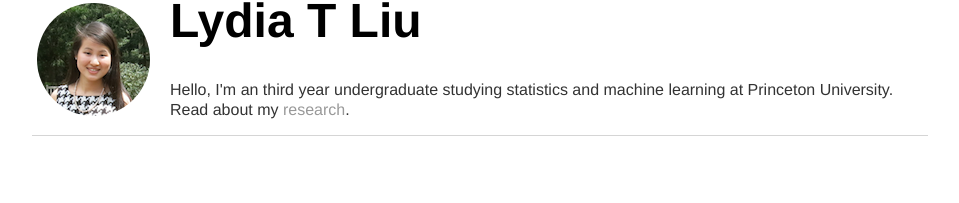
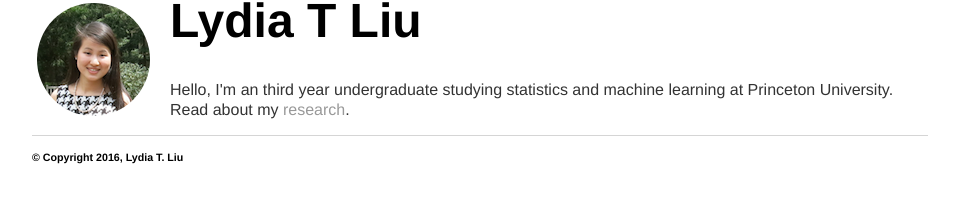
Before and after one commit to serenalwang/serenalwang.github.io, a Jekyll site: the page built from index.html, in a window 1280 px wide. Shown: the part 117-320 px from the top of the page, without its empty margins (160-1119 px from the left). Built offline with Jekyll 4.4.1, drawn with Linux system fonts in a browser that asks for light colours.

Commit message:
Update default.html

```diff
--- a/_layouts/default.html
+++ b/_layouts/default.html
@@ -20,6 +20,7 @@
 		</div><!-- /.container -->
 		<footer>
     		<ul>
+    			<li><small>© Copyright 2016, Lydia T. Liu</small></li>
         		<!--<li><a href="mailto:hankquinlanhub@gmail.com">email</a></li>-->
         		<!--<li><a href="https://github.com/hankquinlan">github.com/hankquinlan</a></li>-->
 			</ul>
```
